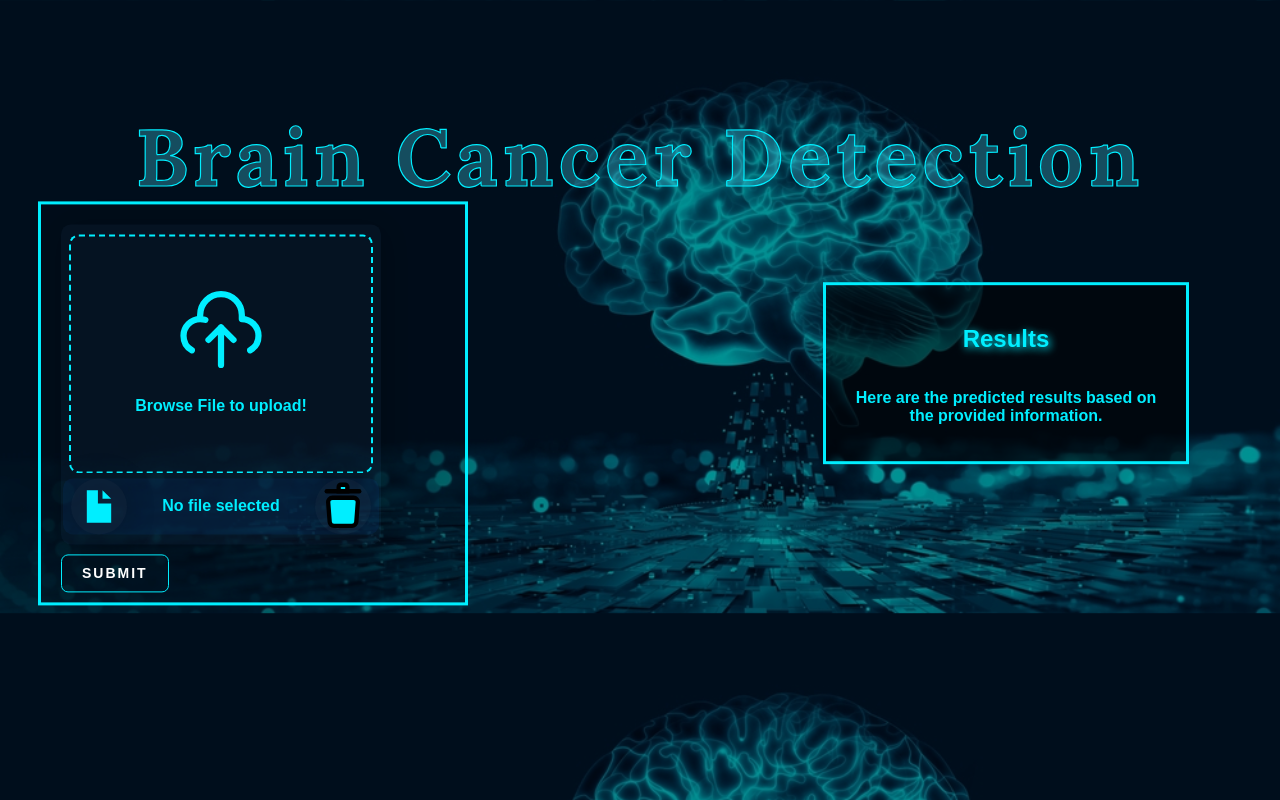
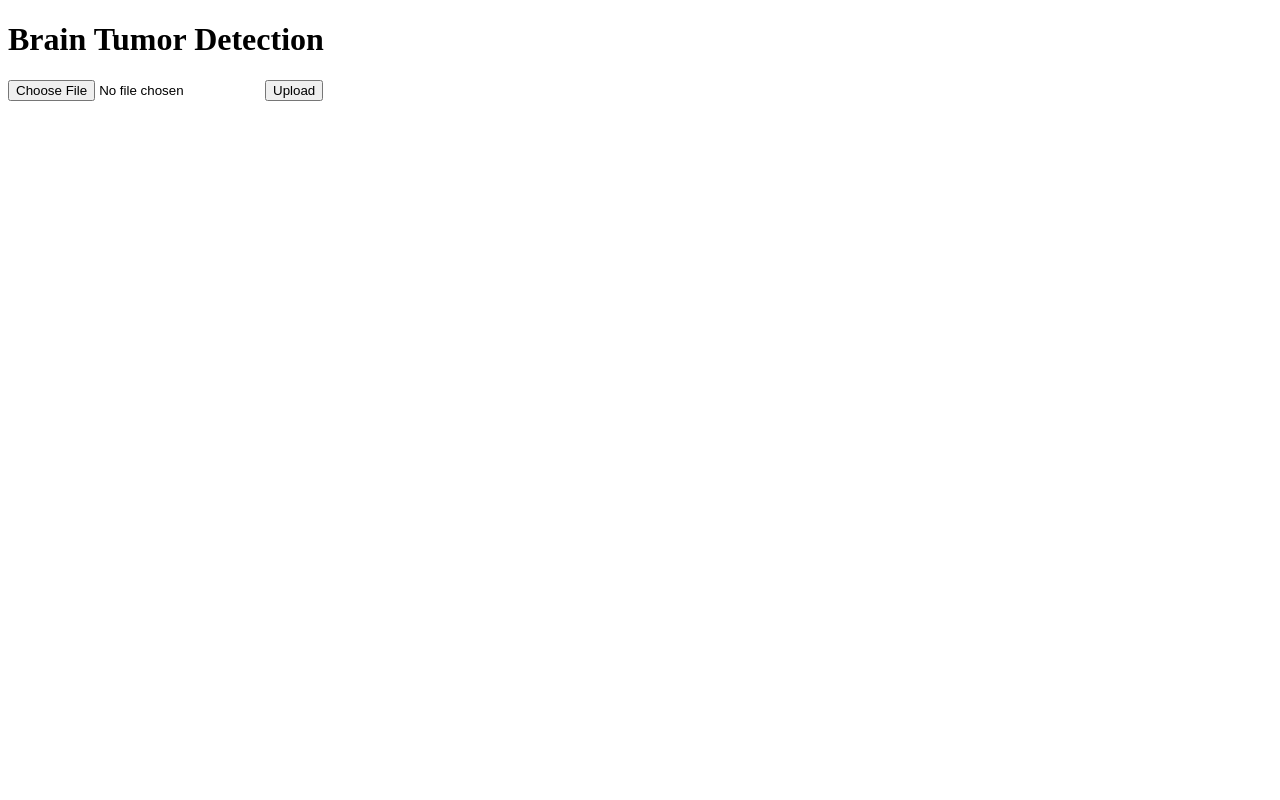
Before and after one commit to narsinhakolekar/OpenHealth, a Flask app: page /brain in a window 1280 px wide. Run offline with Flask 3, Linux system fonts and the light colour scheme.

Commit message:
Brain Tumour Detection Model Update

```diff
--- a/app.py
+++ b/app.py
@@ -7,12 +7,14 @@ import pickle
 import subprocess
 import numpy as np
 from PIL import Image
+from tensorflow.keras.models import load_model
 from src.utils import gen_from_image, gen_from_text
 from flask import Flask, render_template,request,redirect,url_for
 from src.Multi_Disease_System.Parkinsons_Disease_Prediction.pipelines.Prediction_pipeline import CustomData, PredictPipeline
 from src.Multi_Disease_System.Breast_Cancer_Prediction.pipelines.Prediction_pipeline import CustomData, PredictPipeline
 from src.Multi_Disease_System.Heart_Disease_Prediction.pipelines.Prediction_pipeline import CustomData, PredictPipeline
 
+brain_model = load_model('Artifacts\Brain_Tumour\BrainModel.h5')
 
 app = Flask(__name__)
 
@@ -38,9 +40,34 @@ def run_streamlit1():
     subprocess.Popen(['streamlit', 'run', 'src/MedicineRecognition/app.py'])
     return redirect(url_for('index'))
 
-@app.route('/brain')
+
+
+@app.route('/brain', methods=['GET', 'POST'])
 def brain():
+    if request.method == 'POST':
+        def preprocess_image(image):
+            img = Image.open(image)
+            img = img.resize((299, 299))
+            img = np.asarray(img)
+            img = np.expand_dims(img, axis=0)
+            img = img / 255
+            return img
+
+        class_labels = {0: 'Glioma Tumour', 1: 'Meningioma Tumour', 2: 'No Tumour', 3: 'Pituitary Tumour'}
+        file = request.files['file']
+        file_path = 'temp.jpg'
+        file.save(file_path)
+        processed_image = preprocess_image(file_path)
+        predictions = brain_model.predict(processed_image)
+        prediction_label = class_labels[np.argmax(predictions)]
+        confidence = np.max(predictions)
+        os.remove(file_path)
+        return render_template('brain_tumour.html', prediction=prediction_label, confidence=confidence)
     return render_template('brain_tumour.html')
+
+if __name__ == '__main__':
+    app.run(debug=True)
+
 
 @app.route('/bcancer', methods=["GET", "POST"])
 def brain_post():
--- a/requirements.txt
+++ b/requirements.txt
@@ -11,5 +11,6 @@ mlflow
 google.generativeai
 python-dotenv
 streamlit
+tensorflow
 
 -e .
--- a/templates/brain_tumour.html
+++ b/templates/brain_tumour.html
@@ -1,141 +1,20 @@
 <!DOCTYPE html>
-<html>
-  <head>
-    <meta charset="UTF-8" />
-    <meta name="viewport" content="width=device-width, initial-scale=1" />
-    <link rel="stylesheet" href="../static/css/upload.css" />
-    <link
-      rel="stylesheet"
-      href="https://cdnjs.cloudflare.com/ajax/libs/font-awesome/4.7.0/css/font-awesome.min.css"
-    />
-    <style>
-      body {
-        margin: 0;
-        padding: 0;
-        background-image: url(../static/images/brain.jpeg);
-        background-size: cover;
-        font-family: Arial, sans-serif;
-      }
-    </style>
-    <title>Brain Upload Form</title>
-  </head>
-  <body>
-    <div class="overlay"></div>
-    <div class="patterns">
-      <svg width="100%" height="100%">
-        <defs>
-          <pattern
-            id="polka-dots"
-            x="0"
-            y="0"
-            width="100"
-            height="100"
-            patternUnits="userSpaceOnUse"
-          ></pattern>
-          <style>
-            @import url("https://fonts.googleapis.com/css?  family=Lora:400,400i,700,700i");
-          </style>
-        </defs>
+<html lang="en">
+<head>
+    <meta charset="UTF-8">
+    <meta name="viewport" content="width=device-width, initial-scale=1.0">
+    <title>Brain Tumor Detection</title>
+</head>
+<body>
+    <h1>Brain Tumor Detection</h1>
 
-        <rect
-          x="0"
-          y="0"
-          width="100%"
-          height="100%"
-          fill="url(#polka-dots)"
-        ></rect>
+    <form action="/brain" method="post" enctype="multipart/form-data">
+        <input type="file" name="file" accept="image/*" required>
+        <button type="submit">Upload</button>
+    </form>
 
-        <text x="50%" y="60%" text-anchor="middle">Brain Cancer Detection</text>
-      </svg>
-    </div>
-    <div class="bg-text">
-      <div class="container">
-        <div class="header">
-          <button id="customButton">
-            <svg
-              viewBox="0 0 24 24"
-              fill="none"
-              xmlns="http://www.w3.org/2000/svg"
-            >
-              <g id="SVGRepo_bgCarrier" stroke-width="0"></g>
-              <g
-                id="SVGRepo_tracerCarrier"
-                stroke-linecap="round"
-                stroke-linejoin="round"
-              ></g>
-              <g id="SVGRepo_iconCarrier">
-                <path
-                  d="M7 10V9C7 6.23858 9.23858 4 12 4C14.7614 4 17 6.23858 17 9V10C19.2091 10 21 11.7909 21 14C21 15.4806 20.1956 16.8084 19 17.5M7 10C4.79086 10 3 11.7909 3 14C3 15.4806 3.8044 16.8084 5 17.5M7 10C7.43285 10 7.84965 10.0688 8.24006 10.1959M12 12V21M12 12L15 15M12 12L9 15"
-                  stroke="#0ef"
-                  stroke-width="1.5"
-                  stroke-linecap="round"
-                  stroke-linejoin="round"
-                ></path>
-              </g>
-            </svg>
-          </button>
-          <p>Browse File to upload!</p>
-        </div>
-        <label for="file" class="footer">
-          <svg
-            fill="#0ef"
-            viewBox="0 0 32 32"
-            xmlns="http://www.w3.org/2000/svg"
-          >
-            <g id="SVGRepo_bgCarrier" stroke-width="0"></g>
-            <g
-              id="SVGRepo_tracerCarrier"
-              stroke-linecap="round"
-              stroke-linejoin="round"
-            ></g>
-            <g id="SVGRepo_iconCarrier">
-              <path d="M15.331 6H8.5v20h15V14.154h-8.169z"></path>
-              <path d="M18.153 6h-.009v5.342H23.5v-.002z"></path>
-            </g>
-          </svg>
-          <p>No file selected</p>
-          <svg
-            class="delete-button"
-            viewBox="0 0 24 24"
-            fill="none"
-            xmlns="http://www.w3.org/2000/svg"
-          >
-            <g id="SVGRepo_bgCarrier" stroke-width="0"></g>
-            <g
-              id="SVGRepo_tracerCarrier"
-              stroke-linecap="round"
-              stroke-linejoin="round"
-            ></g>
-            <g id="SVGRepo_iconCarrier">
-              <path
-                d="M5.16565 10.1534C5.07629 8.99181 5.99473 8 7.15975 8H16.8402C18.0053 8 18.9237 8.9918 18.8344 10.1534L18.142 19.1534C18.0619 20.1954 17.193 21 16.1479 21H7.85206C6.80699 21 5.93811 20.1954 5.85795 19.1534L5.16565 10.1534Z"
-                stroke="#000000"
-                stroke-width="2"
-              ></path>
-              <path
-                d="M19.5 5H4.5"
-                stroke="#000000"
-                stroke-width="2"
-                stroke-linecap="round"
-              ></path>
-              <path
-                d="M10 3C10 2.44772 10.4477 2 11 2H13C13.5523 2 14 2.44772 14 3V5H10V3Z"
-                stroke="#000000"
-                stroke-width="2"
-              ></path>
-            </g>
-          </svg>
-        </label>
-      </div>
-      <input id="file" type="file" />
-      <button type="submit" id="submitButton">Submit</button>
-    </div>
-
-    <div class="bg-text1">
-      <h2>Results</h2>
-      <p>Here are the predicted results based on the provided information.</p>
-    </div>
-
-    <script src="../static/js/upload.js"></script>
-  </body>
+    {% if prediction %}
+    <h2>{{ prediction }}</h2>
+    {% endif %}
+</body>
 </html>
```
